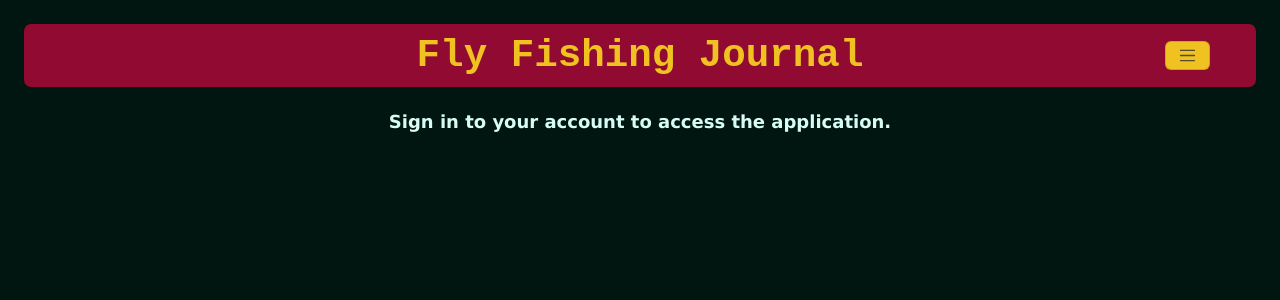
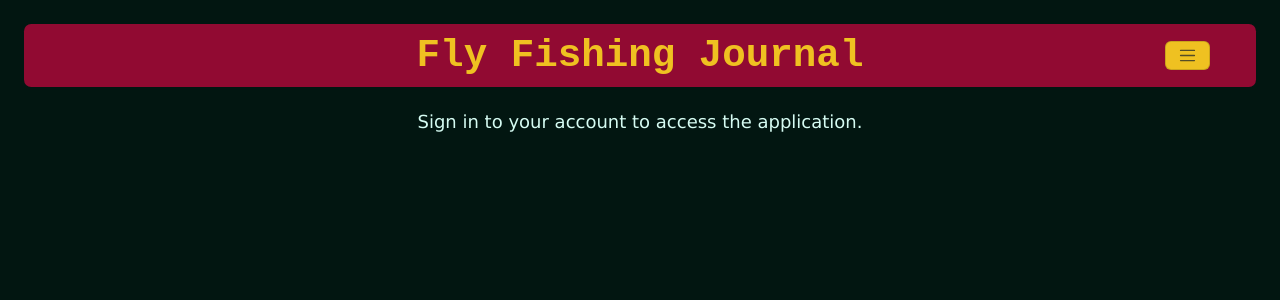
Before and after one commit to brianscherner/fly-fishing-journal, a React (Create React App) app: page /trips in a window 1280 px wide. Shown: the top 300 px of the page. Built offline with nearby package versions, Linux system fonts and the light colour scheme; no server answers; the database is empty.

Commit message:
Remove font weight from message telling user to sign in to use app.

```diff
--- a/src/index.css
+++ b/src/index.css
@@ -73,7 +73,6 @@
 /* styling for message telling user to sign in to access app */
 .auth-message {
   font-family: 'Lucida Sans', 'Lucida Sans Regular', 'Lucida Grande', 'Lucida Sans Unicode', Geneva, Verdana, sans-serif;
-  font-weight: 600;
   font-size: 1.125rem;
   color: var(--text);
 }
```
